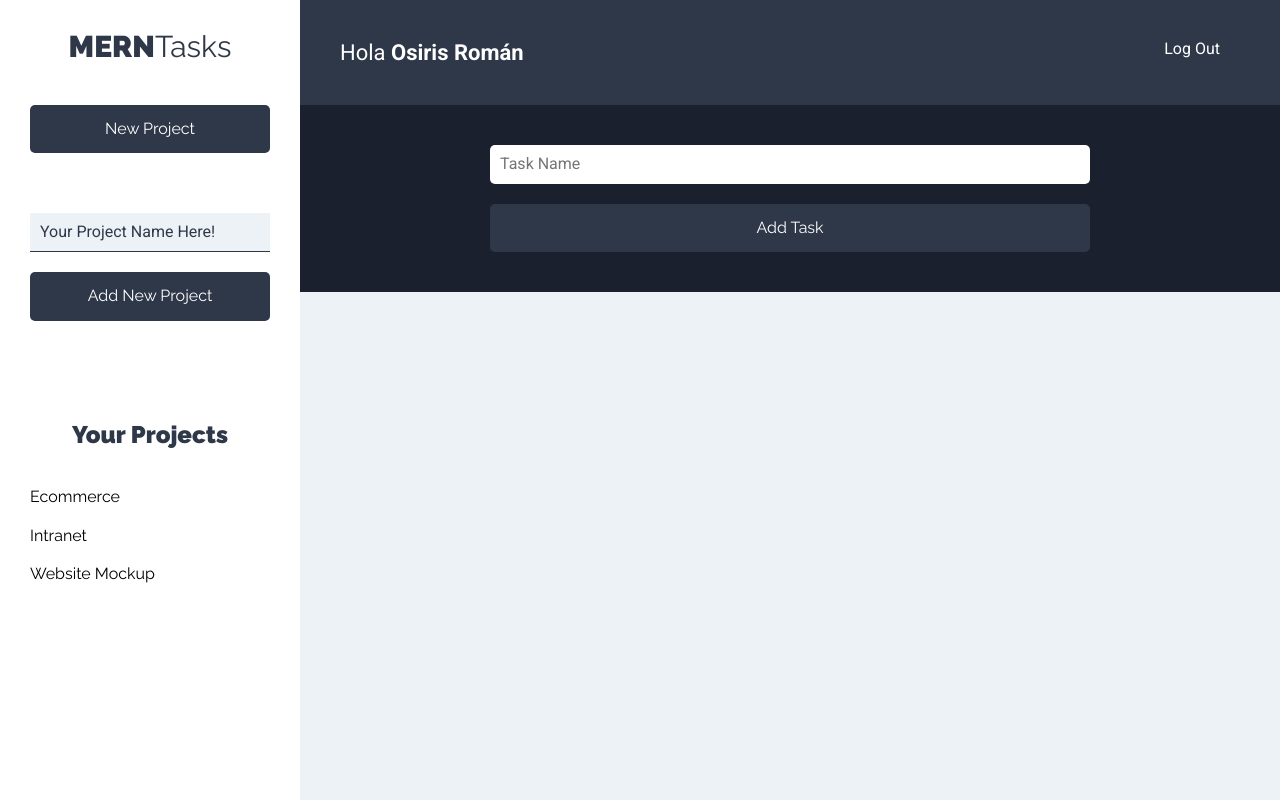
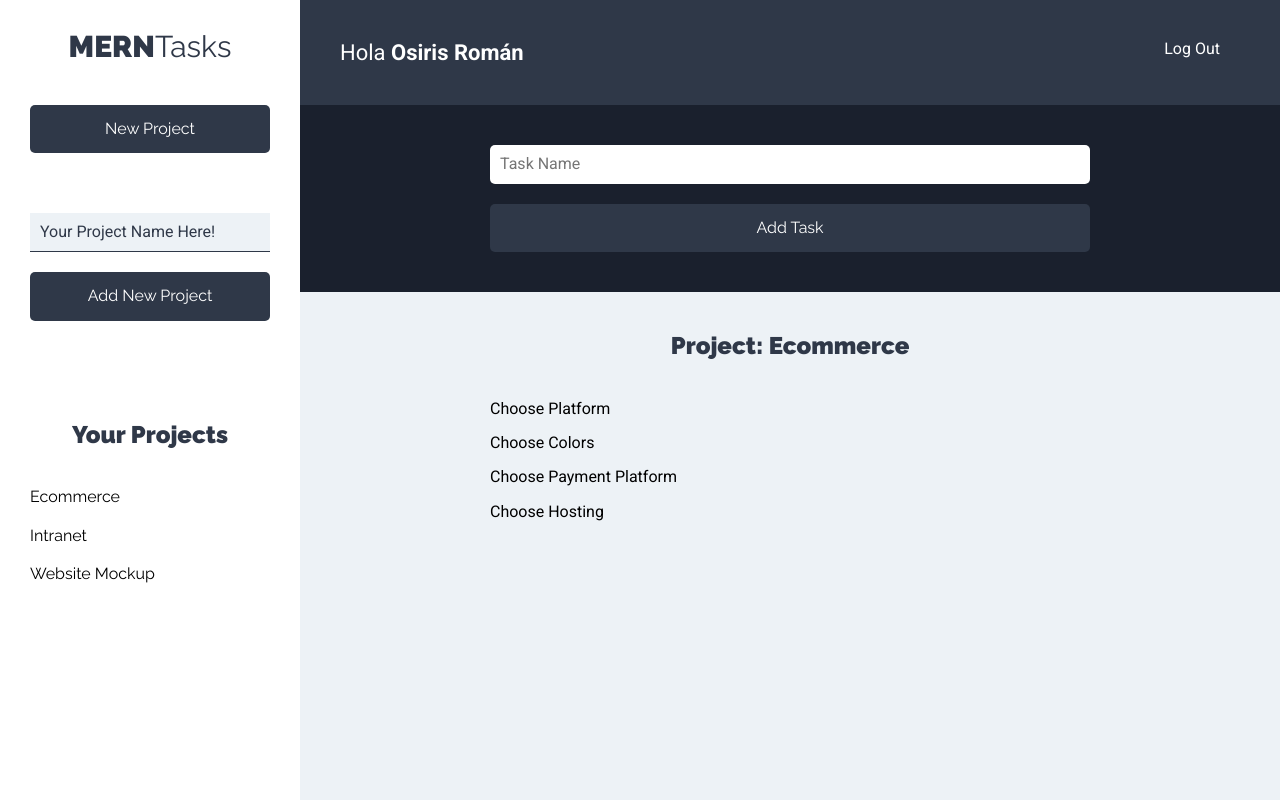
Before and after one commit to OsirisRoman/project_manager_frontend, a React (Create React App) app: page /projects in a window 1280 px wide. Built offline with nearby package versions, Linux system fonts and the light colour scheme.

Commit message:
TasksList and Task Component added.
These components will allow the user to list the task for each of the
selected projects.

```diff
--- a/src/components/projects/Projects.jsx
+++ b/src/components/projects/Projects.jsx
@@ -3,8 +3,21 @@ import React from 'react';
 import Sidebar from '../layout/Sidebar';
 import Navbar from '../layout/Navbar';
 import TaskForm from '../tasks/TaskForm';
+import TasksList from '../tasks/TasksList';
 
 const Projects = () => {
+  //Projects and its task
+  const projects = [
+    {
+      name: 'Ecommerce',
+      tasksList: [
+        { name: 'Choose Platform', state: true },
+        { name: 'Choose Colors', state: false },
+        { name: 'Choose Payment Platform', state: false },
+        { name: 'Choose Hosting', state: true },
+      ],
+    },
+  ];
   return (
     <div className='contenedor-app'>
       <Sidebar />
@@ -14,7 +27,11 @@ const Projects = () => {
 
         <main>
           <TaskForm />
-          <div className='contenedor-tareas'></div>
+          <div className='contenedor-tareas'>
+            {projects.map((project, index) => (
+              <TasksList key={index} project={project} />
+            ))}
+          </div>
         </main>
       </div>
     </div>
--- a/src/components/tasks/Task.jsx
+++ b/src/components/tasks/Task.jsx
@@ -0,0 +1,7 @@
+import React from 'react';
+
+const Task = ({ task }) => {
+  return <p>{task.name}</p>;
+};
+
+export default Task;
--- a/src/components/tasks/TasksList.jsx
+++ b/src/components/tasks/TasksList.jsx
@@ -0,0 +1,27 @@
+import React, { Fragment } from 'react';
+
+import Task from './Task';
+
+const TasksList = ({ project }) => {
+  console.log(project);
+  console.log(project.tasksList);
+  const tasksList = project.tasksList;
+  console.log(tasksList);
+
+  return (
+    <Fragment>
+      <h2>Project: {project.name}</h2>
+      <ul className='listado-tareas'>
+        {tasksList.length === 0 ? (
+          <li className='tarea'>
+            <p>There are no Tasks</p>
+          </li>
+        ) : (
+          tasksList.map((task, index) => <Task key={index} task={task} />)
+        )}
+      </ul>
+    </Fragment>
+  );
+};
+
+export default TasksList;
```
